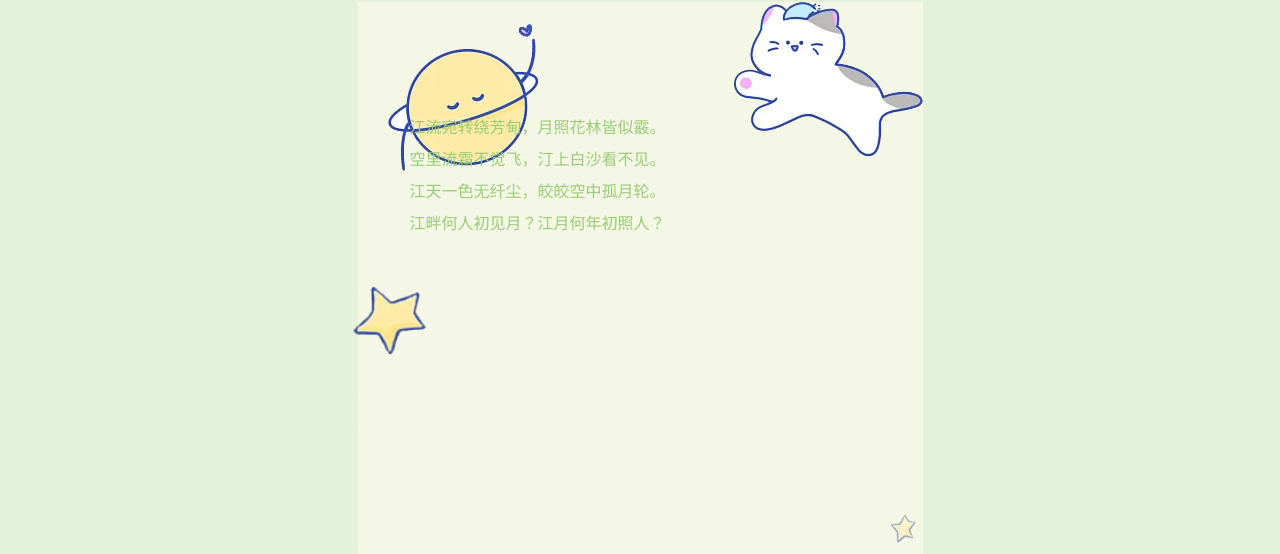
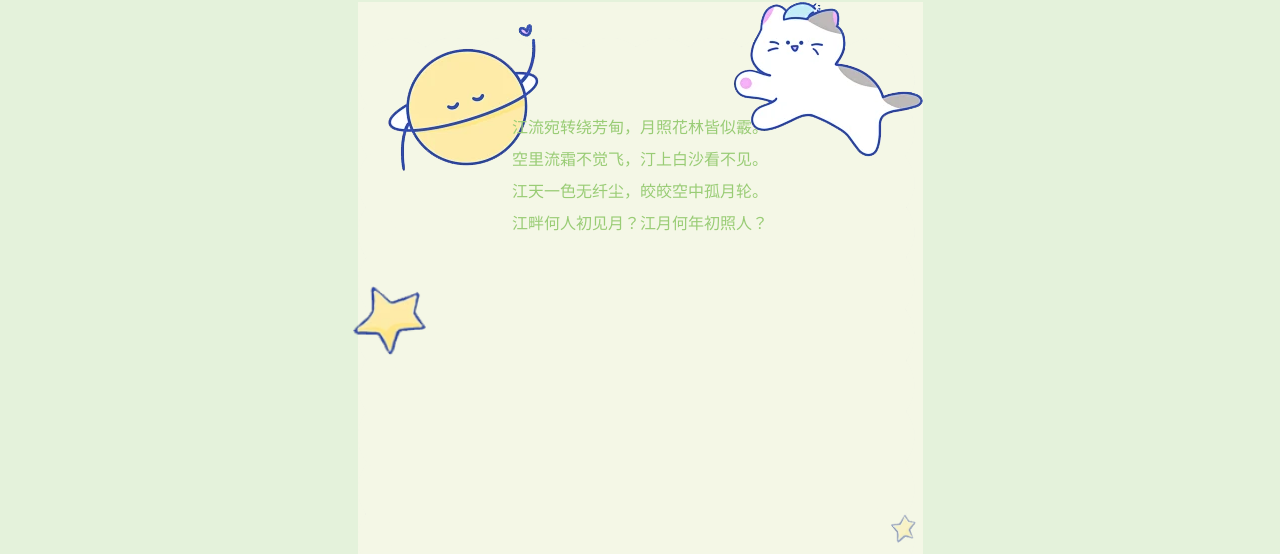
Before and after one commit to gouyijie/gametool, a plain HTML site: page index.html in a window 1280 px wide. Shown: the part 296-850 px from the top of the page. Drawn offline with Linux system fonts and the light colour scheme.

Commit message:
Update index.html

```diff
--- a/index.html
+++ b/index.html
@@ -172,13 +172,16 @@
             width: 300px;
             height: 400px;
             /* background: pink; */
-            left: 50px;
+            /* left: 50px; */
+            left: 50%;
+            margin-left: -150px;
             top: 130px;
             box-sizing: border-box;
             padding: 0 20px;
             font-size: 16px;
             color: #99cc75;
             line-height: 32px;
+
         }
 
         @keyframes rotate-in-anticlock {
```
